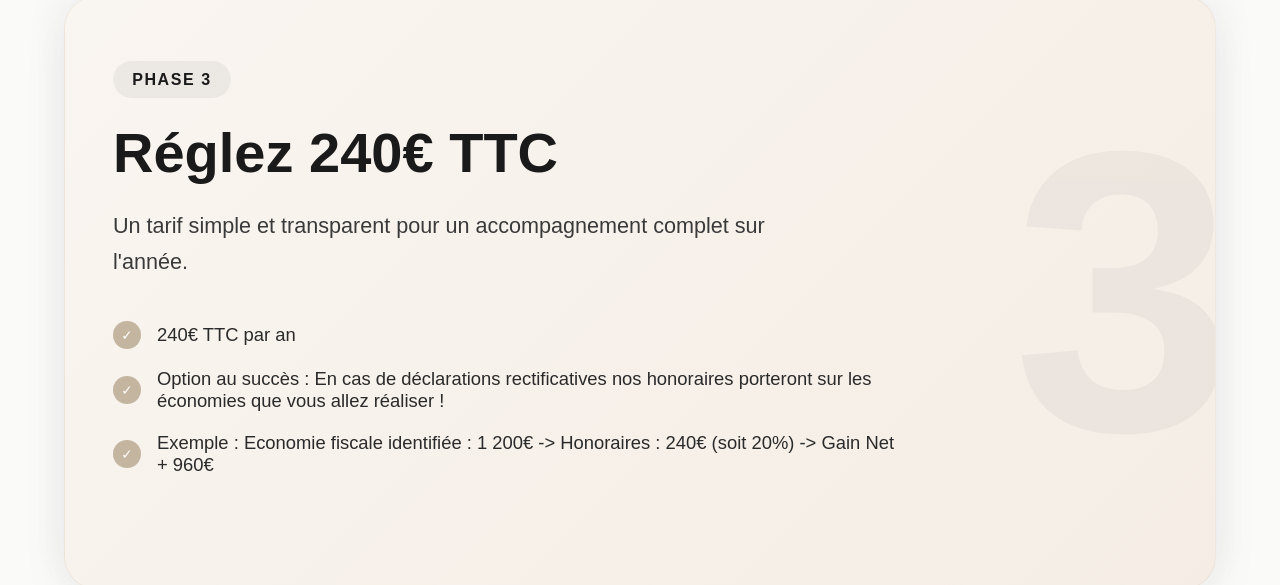
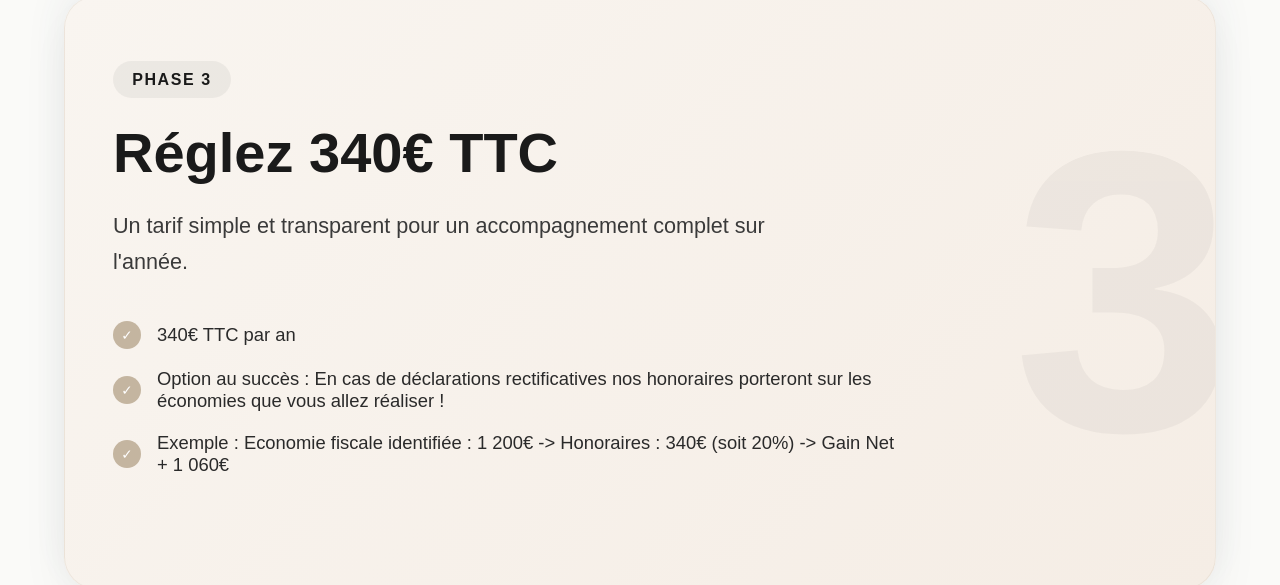
Before and after one commit to Tatitatouu/MIZ, a React (Create React App) app: page / in a window 1280 px wide. Shown: the part 4920-5505 px from the top of the page. Built offline with nearby package versions, Linux system fonts and the light colour scheme; the HTML template or start-up script is replaced by a standard one; a web font is replaced by a local one.

Commit message:
modif 240 vers 340

```diff
--- a/src/components/FAQ/FAQ.js
+++ b/src/components/FAQ/FAQ.js
@@ -7,7 +7,7 @@ const FAQ = () => {
   const faqData = [
     {
       question: "Quels sont vos tarifs ?",
-      answer: "Nos tarifs sont simples et transparents : 240€ TTC pour la première année pour un accompagnement complet. Les années suivantes, 20€ TTC par mois. Nous proposons également une option au succès : 20% des économies fiscales réalisées sur les trois dernières années."
+      answer: "Nos tarifs sont simples et transparents : 340€ TTC pour la première année pour un accompagnement complet. Les années suivantes, 20€ TTC par mois. Nous proposons également une option au succès : 20% des économies fiscales réalisées sur les trois dernières années."
     },
     {
       question: "Pourquoi faire appel à vos services ?",
--- a/src/components/Footer/CGVContent.js
+++ b/src/components/Footer/CGVContent.js
@@ -12,7 +12,7 @@ const CGVContent = () => (
     <p>Le contrat est conclu pour une durée initiale d'un (1) an et se renouvelle tacitement par périodes successives d'un (1) an, sauf résiliation par l'une des parties avec un préavis de 90 jours avant échéance.</p>
 
     <h3>Article 4 – Prix et conditions de paiement</h3>
-    <p><strong>Première année :</strong> 240 € TTC, payable en une seule fois à la signature du contrat.</p>
+    <p><strong>Première année :</strong> 340 € TTC, payable en une seule fois à la signature du contrat.</p>
     <p><strong>Années suivantes :</strong> 20 € TTC par mois, par prélèvement automatique, à compter du mois de juillet de l’année en cours. Le contrat est reconduit tacitement.</p>
     <p><strong>Économies fiscales :</strong> en complément, le Prestataire percevra une rémunération de 20 % TTC calculée sur le montant des économies fiscales effectivement obtenues par le Client à la suite de la révision des trois (3) années fiscales précédentes.
     Le calcul est effectué exclusivement sur la base d’un document officiel de l’administration fiscale (avis de rectification ou avis d’imposition modifié).</p>
--- a/src/components/SEO/seoConfig.js
+++ b/src/components/SEO/seoConfig.js
@@ -71,7 +71,7 @@ export const pageSEO = {
                   "name": "Accompagnement fiscal première année",
                   "description": "Accompagnement complet pour votre déclaration d'impôts"
                 },
-                "price": "240",
+                "price": "340",
                 "priceCurrency": "EUR"
               },
               {
@@ -102,7 +102,7 @@ export const pageSEO = {
               "name": "Quels sont vos tarifs ?",
               "acceptedAnswer": {
                 "@type": "Answer",
-                "text": "Nos tarifs sont simples et transparents : 240€ TTC pour la première année pour un accompagnement complet. Les années suivantes, 20€ TTC par mois. Nous proposons également une option au succès : 20% des économies fiscales réalisées sur les trois dernières années."
+                "text": "Nos tarifs sont simples et transparents : 340€ TTC pour la première année pour un accompagnement complet. Les années suivantes, 20€ TTC par mois. Nous proposons également une option au succès : 20% des économies fiscales réalisées sur les trois dernières années."
               }
             },
             {
@@ -126,7 +126,7 @@ export const pageSEO = {
               "name": "Combien de temps dure un accompagnement ?",
               "acceptedAnswer": {
                 "@type": "Answer",
-                "text": "L'accompagnement est annuel avec un suivi régulier. Après la première année à 240€ TTC, vous pouvez continuer à bénéficier de nos services pour 20€ TTC par mois, ce qui représente un accompagnement continu et une tranquillité d'esprit tout au long de l'année."
+                "text": "L'accompagnement est annuel avec un suivi régulier. Après la première année à 340€ TTC, vous pouvez continuer à bénéficier de nos services pour 20€ TTC par mois, ce qui représente un accompagnement continu et une tranquillité d'esprit tout au long de l'année."
               }
             }
           ]
--- a/src/components/Steps/stepsData.js
+++ b/src/components/Steps/stepsData.js
@@ -21,12 +21,12 @@ export const stepsData = [
   },
   {
     number: 3,
-    title: "Réglez 240€ TTC",
+    title: "Réglez 340€ TTC",
     description: "Un tarif simple et transparent pour un accompagnement complet sur l'année.",
     details: [
-      "240€ TTC par an",
+      "340€ TTC par an",
       "Option au succès : En cas de déclarations rectificatives nos honoraires porteront sur les économies que vous allez réaliser !",
-      "Exemple : Economie fiscale identifiée : 1 200€ -> Honoraires : 240€ (soit 20%) -> Gain Net + 960€"
+      "Exemple : Economie fiscale identifiée : 1 200€ -> Honoraires : 340€ (soit 20%) -> Gain Net + 1 060€"
     ]
   }
 
```
